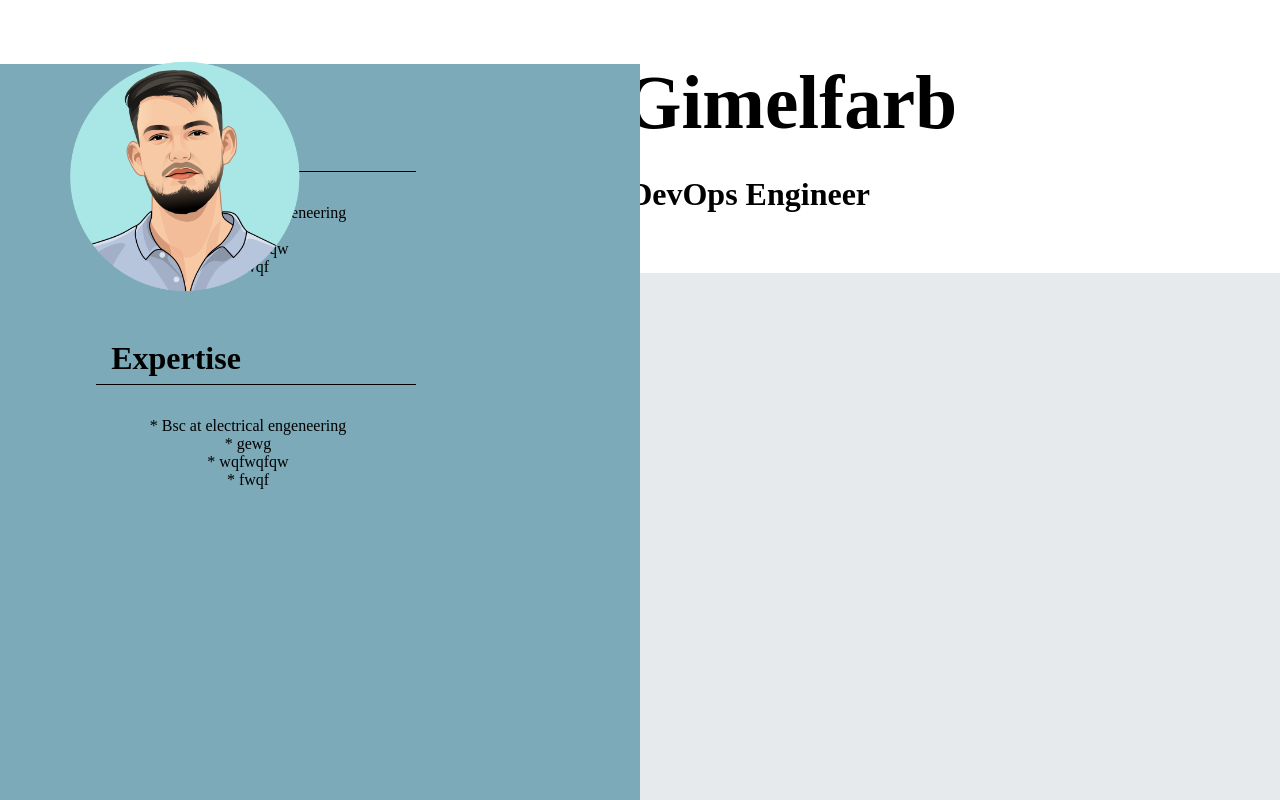
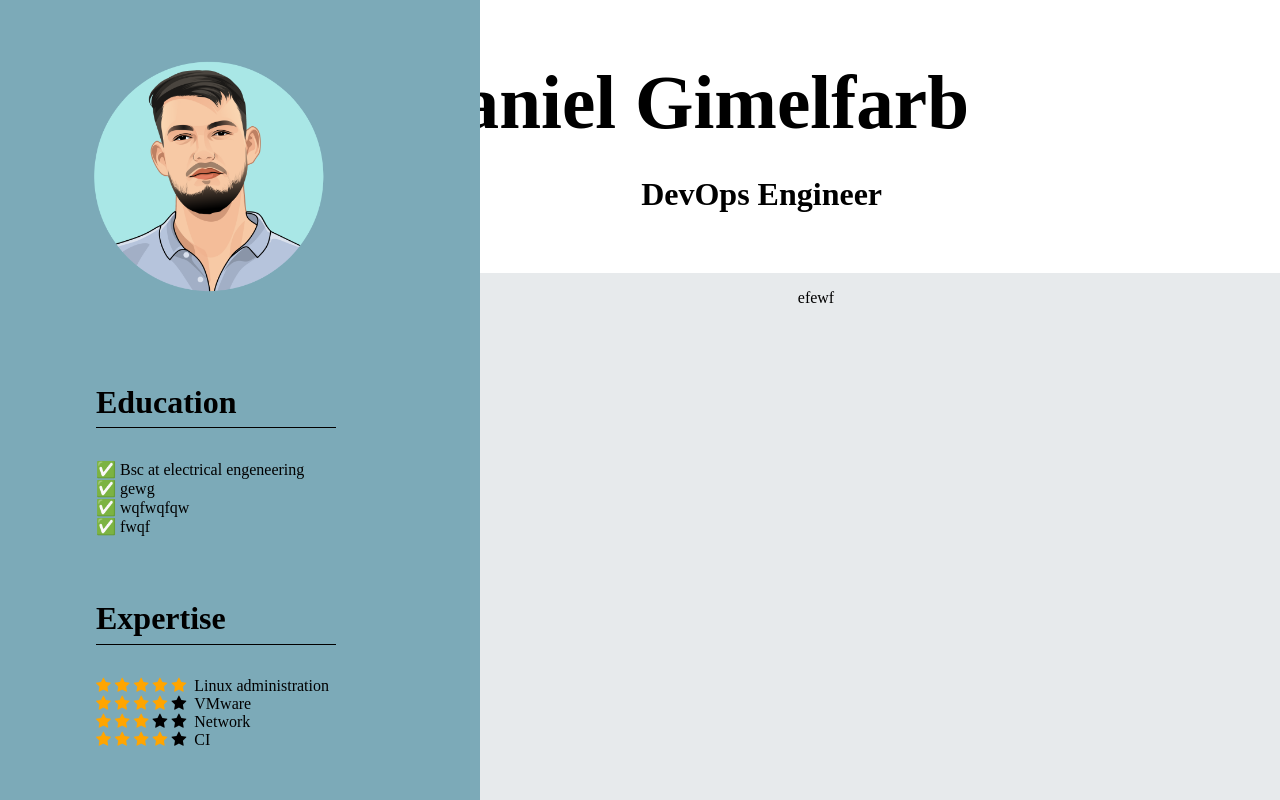
Before and after one commit to Fro1m/ResumePage, a plain HTML site: page main_page.html in a window 1280 px wide. Drawn offline with Linux system fonts and the light colour scheme.

Commit message:
after git logo add

```diff
--- a/main_page.html
+++ b/main_page.html
@@ -5,6 +5,8 @@
   <meta http-equiv="X-UA-Compatible" content="IE=edge">
   <meta name="viewport" content="width=device-width, initial-scale=1.0">
   <title>Resume</title>
+  <!-- Add icon library -->
+  <link rel="stylesheet" href="https://cdnjs.cloudflare.com/ajax/libs/font-awesome/4.7.0/css/font-awesome.min.css">
   <style>
     body {
       background-color: #e7eaec;
@@ -14,9 +16,9 @@
 
     img {
       width: 18em;
-      height: 18Sem;
+      height: 18em;
       float: left;
-      margin-left: 2.5em;
+      margin-left: 4em;
       z-index: 1;
       position: relative;
     }
@@ -28,11 +30,11 @@
     }
 
     #left-size {
-    position: absolute;
-    bottom: 0;
+    position: fixed;
+    top: 0;
     left: 0;
-    width: 40em;
-    height: 46em;
+    width: 30em;
+    height: 100%;
     background-color: #7caab8;
     }
 
@@ -58,13 +60,33 @@
       text-align: center;
       margin-right: 9em;
       margin-bottom: 0.2em;
+      margin-left: 3em;
+    }
+
+    .left-banner-header-top{
+      font-size: 2em;
+      margin-top: 12em;
+      text-align: center;
+      margin-right: 9em;
+      margin-bottom: 0.2em;
+      margin-left: 3em;
     }
 
     #education-paragraph{
       font-size: 1em;
       margin-top: 2em;
-      text-align: center;
-      margin-right: 9em;
+      text-align: left;
+
+      margin-left: 6em;
+    }
+
+    .checked {
+     color: orange;
+    }
+
+    #github-img{
+      width: 4.6em;
+      height: 1.8em;
     }
 
     .my-line {
@@ -81,23 +103,51 @@
     <h1 class="centered-h1">Daniel Gimelfarb</h1>
     <h2 class="centered-h2">DevOps Engineer</h2>
   </div>
+  <div>
+    <p style="text-align: center;">efewf</p>
+  </div>
   <div id="left-size">
-      <h3 class="left-banner-header">Education</h3>
+      <h3 class="left-banner-header-top">Education</h3>
       <div class="my-line"></div>
       <p id="education-paragraph">
-        * Bsc at electrical engeneering<br>
-        * gewg<br>
-        * wqfwqfqw<br>
-        * fwqf<br>
+        &#x2705; Bsc at electrical engeneering<br>
+        &#x2705; gewg<br>
+        &#x2705; wqfwqfqw<br>
+        &#x2705; fwqf<br>
       </p>
       <h3 class="left-banner-header">Expertise</h3>
       <div class="my-line"></div>
       <p id="education-paragraph">
-        * Bsc at electrical engeneering<br>
-        * gewg<br>
-        * wqfwqfqw<br>
-        * fwqf<br>
+        <span class="fa fa-star checked"></span>
+        <span class="fa fa-star checked"></span>
+        <span class="fa fa-star checked"></span>
+        <span class="fa fa-star checked"></span>
+        <span class="fa fa-star checked"></span> &nbsp;Linux administration <br>
+        <span class="fa fa-star checked"></span>
+        <span class="fa fa-star checked"></span>
+        <span class="fa fa-star checked"></span>
+        <span class="fa fa-star checked"></span>
+        <span class="fa fa-star"></span> &nbsp;VMware <br>
+        <span class="fa fa-star checked"></span>
+        <span class="fa fa-star checked"></span>
+        <span class="fa fa-star checked"></span>
+        <span class="fa fa-star"></span>
+        <span class="fa fa-star"></span> &nbsp;Network<br>
+        <span class="fa fa-star checked"></span>
+        <span class="fa fa-star checked"></span>
+        <span class="fa fa-star checked"></span>
+        <span class="fa fa-star checked"></span>
+        <span class="fa fa-star"></span> &nbsp;CI <br>
       </p>
+      <br>
+      <br>
+      <br>
+      <br>
+      <br>
+      <br>
+      <a href="https://github.com/Fro1m" target="_blank"><img id="github-img" src="/images/GitHub_Logo.png" alt="An image of github"/></a>
+
   </div>
+
 </body>
 </html>
```
Also changed, not shown: images/GitHub_Logo.png (added).
